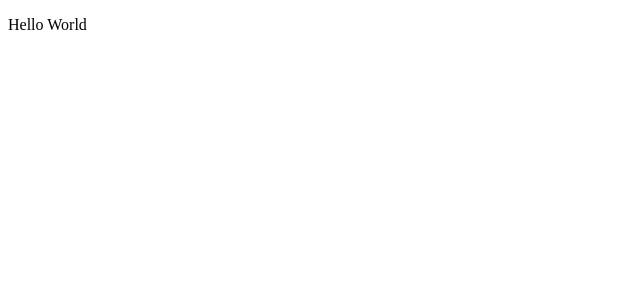
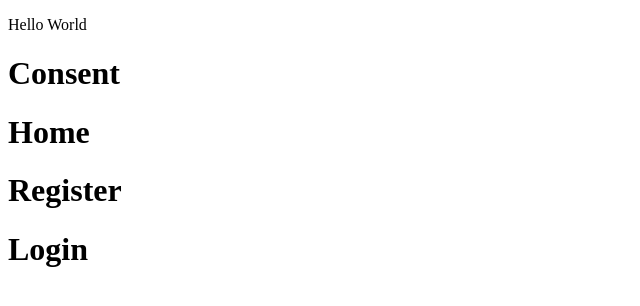
Before and after one commit to Chicago-Jr-Devs/Bootcamp_Capstone, a React (Create React App) app in the folder client/: page / in a window 1280 px wide. Shown: the top 306 px of the page, without its empty margins (0-640 px from the left). Built offline with nearby package versions, Linux system fonts and the light colour scheme.

Commit message:
adding consent, login, register, home pages

```diff
--- a/client/src/App.js
+++ b/client/src/App.js
@@ -1,9 +1,24 @@
+import Consent from "./pages/Consent";
+import Home from "./pages/Home";
+import Login from "./pages/Login";
+import Register from "./pages/Register";
+import React from "react";
+import ReactDOM from "react-dom";
+
 import './App.css';
+
+
 //import Home from './pages/Home'
 function App() {
+
+  // ReactDOM.render(<App />, document.getElementById("root"));
   return (
     <div>
       <p>Hello World</p>
+      <Consent />
+      <Home />
+      <Register />
+      <Login />
     </div>
   );
 }
--- /dev/null
+++ b/client/src/pages/Consent/index.js
@@ -0,0 +1,9 @@
+import './Consent.css';
+
+export default function Consent(){
+    return (
+        <div>
+            <h1>Consent</h1>
+        </div>
+    )
+}
--- a/client/src/pages/Home/index.js
+++ b/client/src/pages/Home/index.js
@@ -1,4 +1,9 @@
-import React from "react";
-import ReactDOM from "react-dom";
-import App from "./App";
-ReactDOM.render(<App />, document.getElementById("root"));
+import './Home.css';
+
+export default function Home(){
+    return (
+        <div>
+            <h1>Home</h1>
+        </div>
+    )
+}
--- /dev/null
+++ b/client/src/pages/Login/index.js
@@ -0,0 +1,9 @@
+import './Login.css';
+
+export default function Login(){
+    return (
+        <div>
+            <h1>Login</h1>
+        </div>
+    )
+}
--- /dev/null
+++ b/client/src/pages/Register/index.js
@@ -0,0 +1,9 @@
+import './Register.css';
+
+export default function Register(){
+    return (
+        <div>
+            <h1>Register</h1>
+        </div>
+    )
+}
```
Also changed, not shown: client/src/pages/Consent/Consent.css (added), client/src/pages/Home/Home.css (added), client/src/pages/Login/Login.css (added), client/src/pages/Register/Register.css (added), 1 other file (tests, documents, lock files or other folders).
